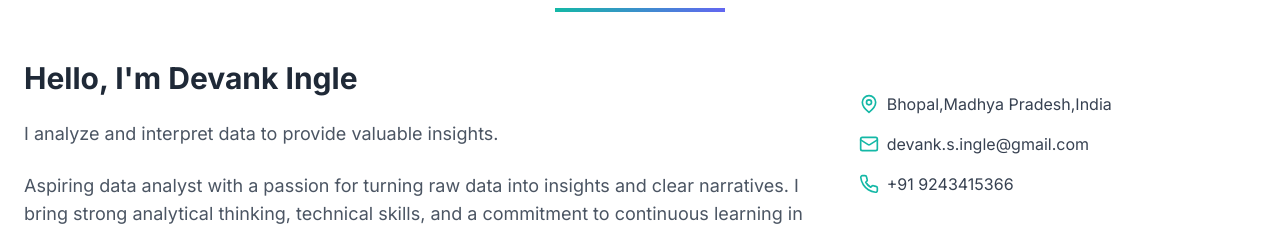
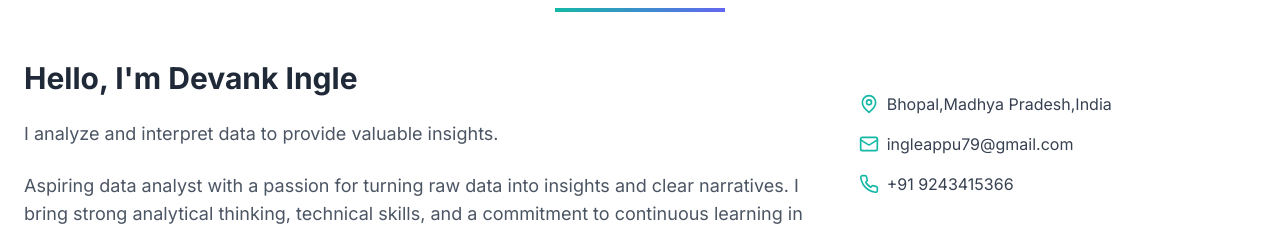
Before and after one commit to devank99/portfolio, a React (Vite) app: page / in a window 1280 px wide. Shown: the part 920-1146 px from the top of the page. Built offline with nearby package versions, Linux system fonts and the light colour scheme.

Commit message:
Updated project descriptions

```diff
--- a/src/data.ts
+++ b/src/data.ts
@@ -6,7 +6,7 @@ export const aboutMe = {
   description: "I analyze and interpret data to provide valuable insights.",
   longDescription: "Aspiring data analyst with a passion for turning raw data into insights and clear narratives. I bring strong analytical thinking, technical skills, and a commitment to continuous learning in the evolving field of data analytics. Proficient in tools like Python, SQL, and Tableau, with hands-on experience in real-world projects. Currently seeking a full-time role to grow and contribute in a dynamic team environment.",
   location: "Bhopal,Madhya Pradesh,India",
-  email: "devank.s.ingle@gmail.com",
+  email: "ingleappu79@gmail.com",
   github: "https://github.com/devank99",
   linkedin: "https://linkedin.com/in/devankingle",
   phoneNumber: "+91 9243415366",
```
